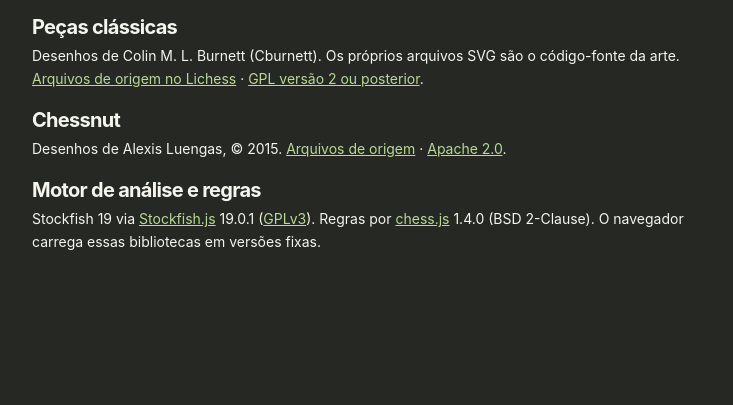
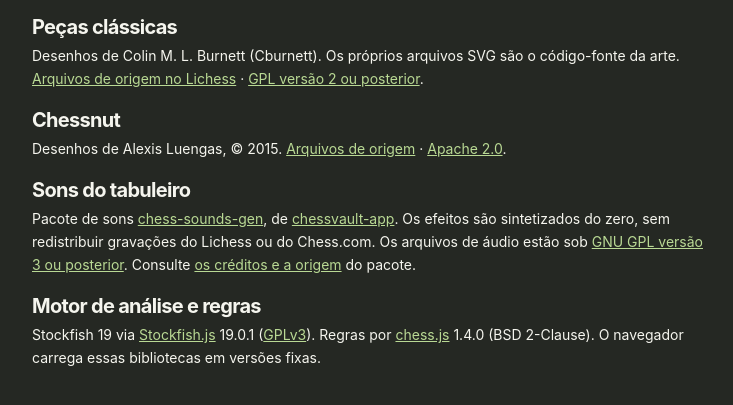
Before and after one commit to felipinhobxd/FreeChessAnalysis, a website: page dist/notices.html in a window 1280 px wide. Shown: the part 203-608 px from the top of the page, without its empty margins (272-1005 px from the left). Drawn offline with Linux system fonts and the light colour scheme.

Commit message:
feat: set Stockfish Lite as the default and improve board audio

```diff
--- a/dist/notices.html
+++ b/dist/notices.html
@@ -17,6 +17,8 @@
     <p>Desenhos de Colin M. L. Burnett (Cburnett). Os próprios arquivos SVG são o código-fonte da arte. <a href="https://github.com/lichess-org/lila/tree/master/public/piece/cburnett">Arquivos de origem no Lichess</a> · <a href="/pieces/classicas/GPL-2.0.txt">GPL versão 2 ou posterior</a>.</p>
     <h2>Chessnut</h2>
     <p>Desenhos de Alexis Luengas, © 2015. <a href="https://github.com/LexLuengas/chessnut-pieces">Arquivos de origem</a> · <a href="/pieces/LICENSE.txt">Apache 2.0</a>.</p>
+    <h2>Sons do tabuleiro</h2>
+    <p>Pacote de sons <a href="https://github.com/chessvault-app/chess-sounds-gen">chess-sounds-gen</a>, de <a href="https://github.com/chessvault-app">chessvault-app</a>. Os efeitos são sintetizados do zero, sem redistribuir gravações do Lichess ou do Chess.com. Os arquivos de áudio estão sob <a href="/sounds/LICENSE.txt">GNU GPL versão 3 ou posterior</a>. Consulte <a href="/sounds/README.md">os créditos e a origem</a> do pacote.</p>
     <h2>Motor de análise e regras</h2>
     <p>Stockfish 19 via <a href="https://github.com/nmrugg/stockfish.js">Stockfish.js</a> 19.0.1 (<a href="https://www.gnu.org/licenses/gpl-3.0.html">GPLv3</a>). Regras por <a href="https://github.com/jhlywa/chess.js">chess.js</a> 1.4.0 (BSD 2-Clause). O navegador carrega essas bibliotecas em versões fixas.</p>
   </main>
```
